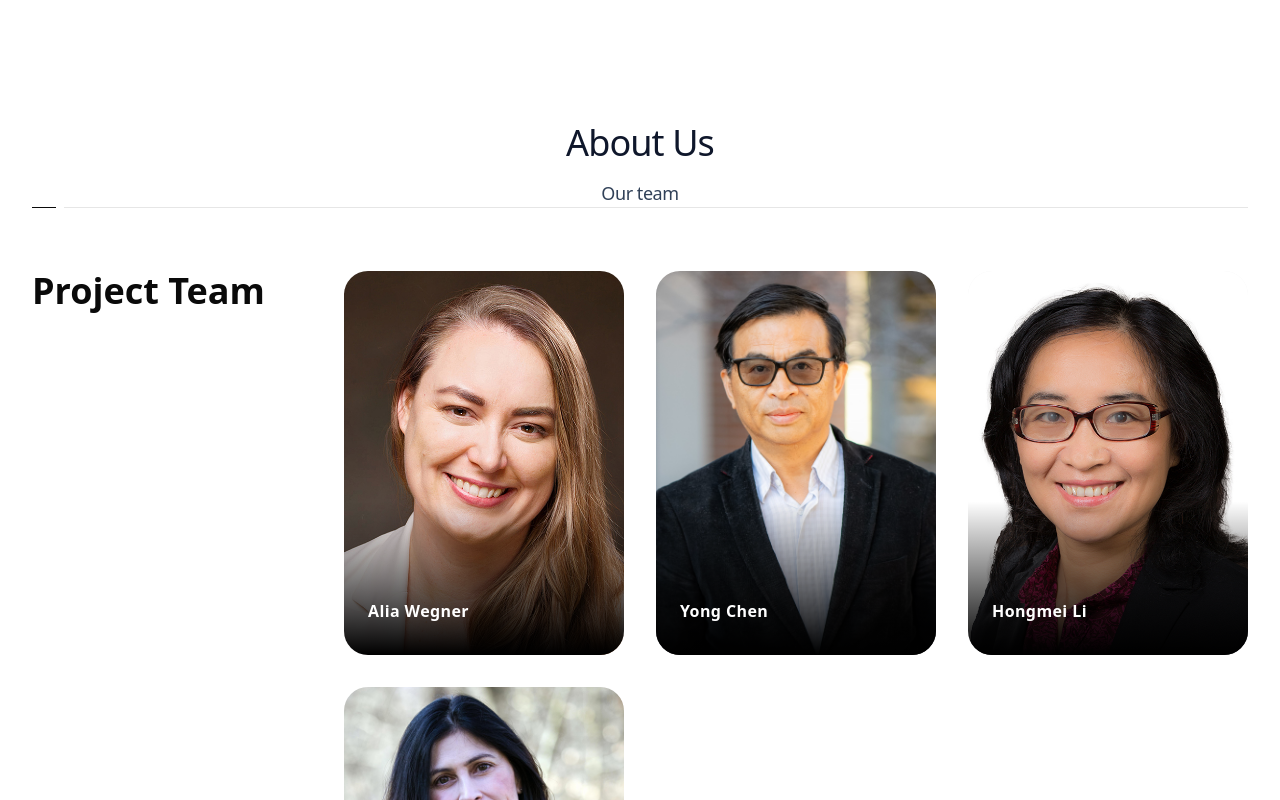
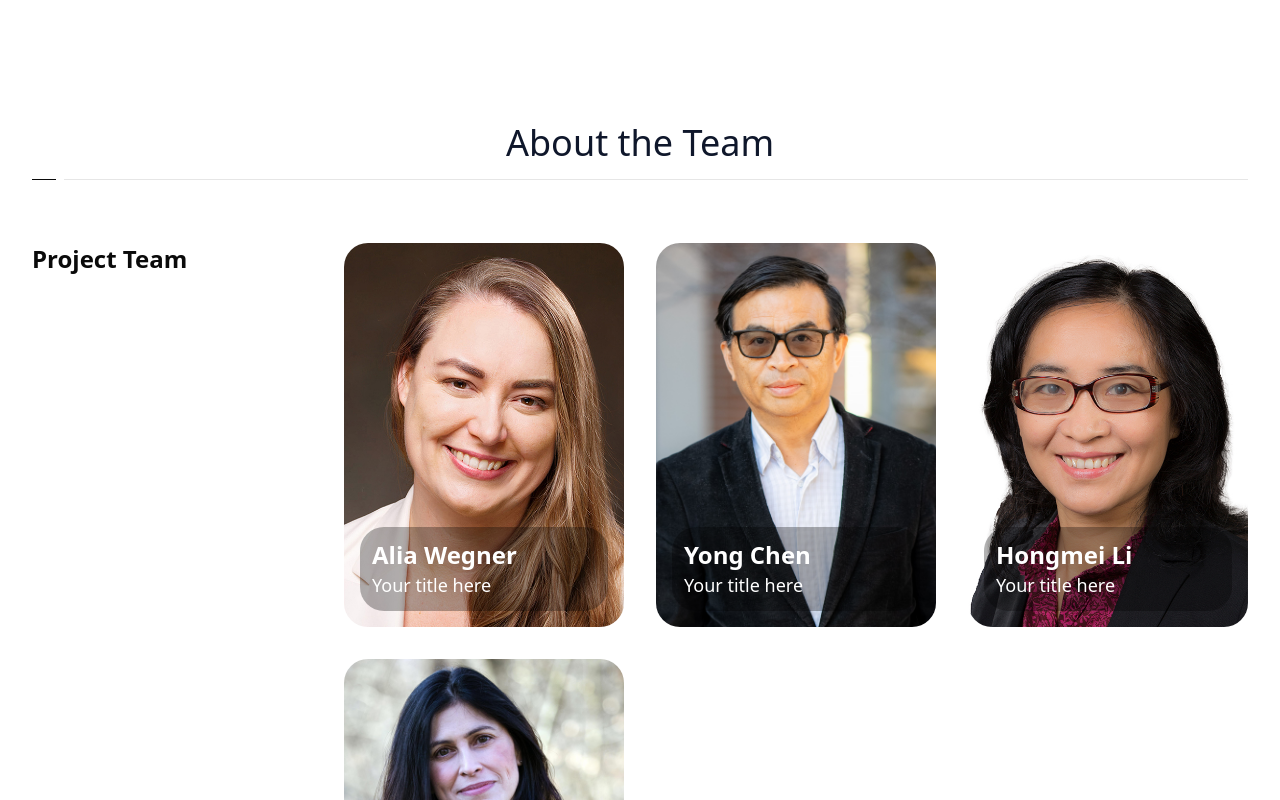
Before and after one commit to Meng-V/daaho, a Next.js app: page / in a window 1280 px wide. Shown: the part 4280-5080 px from the top of the page. Built offline with nearby package versions, Linux system fonts and the light colour scheme.

Commit message:
updated avatar

```diff
--- a/components/About.tsx
+++ b/components/About.tsx
@@ -3,6 +3,7 @@ import { Container } from './UI/Container'
 import { Border } from './UI/Border'
 import { FadeIn, FadeInStagger } from './UI/FadeIn'
 import { PROJECT_TEAM, COLLABORATORS } from "@/constant/StaticInfo"
+import PersonCard from './UI/PersonCard'
 
 
 const team = [
@@ -28,11 +29,11 @@ export function About() {
       <Container >
 
         <div className="mx-auto max-w-2xl md:text-center">
-          <h2 className="font-display text-3xl tracking-tight text-slate-900 sm:text-4xl">
-            About Us
+          <h2 className="font-display text-3xl text-slate-900 sm:text-4xl">
+            About the Team
           </h2>
           <p className="mt-4 text-lg tracking-tight text-slate-700">
-            Our team
+
           </p>
         </div>
 
@@ -42,9 +43,9 @@ export function About() {
               <Border as={FadeIn} />
               <div className="grid grid-cols-1 gap-6 pt-12 sm:pt-16 lg:grid-cols-4 xl:gap-8">
                 <FadeIn>
-                  <h2 className="font-display text-2xl font-semibold text-neutral-950">
+                  <h3 className="font-display text-2xl font-semibold text-neutral-950">
                     {group.title}
-                  </h2>
+                  </h3>
                 </FadeIn>
                 <div className="lg:col-span-3">
                   <ul
@@ -54,27 +55,13 @@ export function About() {
                     {group.people.map((person) => (
                       <li key={person.name}>
                         <FadeIn>
-                          <div className="group relative overflow-hidden rounded-3xl bg-neutral-100">
-                            <img
-                              alt={person.name}
-                              src={typeof person.imageTitle === 'string' ? person.imageTitle : person.imageTitle.src}
-                              width={0}
-                              height={0}
-                              className="h-96 w-full object-cover transition duration-500 motion-safe:group-hover:scale-105"
+                          <div className="group relative overflow-hidden rounded-3xl">
+                            <PersonCard
+                              name={person.name}
+                              title="Software Engineer"
+                              description={`${person.description[0]}` + "/n" + `${person.description[1]}`}
+                              imageUrl={typeof person.imageTitle === 'string' ? person.imageTitle : person.imageTitle.src}
                             />
-                            <div className="absolute inset-0 flex flex-col justify-end bg-gradient-to-t from-black to-black/0 to-40% p-6">
-                              <p className="font-display text-base/6 font-semibold tracking-wide text-white">
-                                {person.name}
-                              </p>
-                              <p className="mt-2 text-sm text-white">
-                                {person.description[0] && person.description[0].length > 0 &&
-                                  <p>- {person.description[0]}</p>
-                                }
-                                {person.description[1] && person.description[1].length > 0 &&
-                                  <p>- {person.description[1]}</p>
-                                }
-                              </p>
-                            </div>
                           </div>
                         </FadeIn>
                       </li>
--- /dev/null
+++ b/components/UI/PersonCard.tsx
@@ -0,0 +1,54 @@
+'use client'
+
+import { useState } from 'react'
+
+interface PersonCardProps {
+    name: string
+    title: string
+    description: string
+    imageUrl: string
+}
+
+export default function PersonCard({ name, title, description, imageUrl }: PersonCardProps) {
+    const [isHovered, setIsHovered] = useState(false)
+
+    return (
+        <div
+            className="relative overflow-hidden w-full h-96 rounded-lg shadow-lg"
+            onMouseEnter={() => setIsHovered(true)}
+            onMouseLeave={() => setIsHovered(false)}
+        >
+            {/* Background Image */}
+            <div
+                className="absolute inset-0 bg-cover bg-center z-0 transition-transform duration-300 ease-in-out"
+                style={{
+                    backgroundImage: `url(${imageUrl})`,
+                    transform: isHovered ? 'scale(1.1)' : 'scale(1)'
+                }}
+            />
+
+            {/* Overlay */}
+            <div className="absolute inset-0 bg-opacity-50 z-10" />
+
+            {/* Content Container */}
+            <div className={`relative z-20 h-full flex flex-col justify-end p-4 transition-all duration-300 ease-in-out ${isHovered ? 'bg-black/70' : 'bg-transparent'}`}>
+                {/* Description (hidden by default) */}
+                <div
+                    className={`text-white transition-all duration-300 ease-in-out ${isHovered ? 'opacity-100 transform translate-y-0' : 'opacity-0 transform translate-y-full'
+                        }`}
+                >
+                    <p className="text-sm">{description}</p>
+                </div>
+
+                {/* Name and Title */}
+                <div
+                    className={`bg-black/30 rounded-3xl p-3 transition-all duration-300 ease-in-out ${isHovered ? 'bg-transparent transform translate-y-10' : ''
+                        }`}
+                >
+                    <h4 className="text-white text-2xl font-bold">{name}</h4>
+                    <p className={`text-white text-lg ${isHovered ? 'translate-y-[180px]' : ''}`}>Your title here</p>
+                </div>
+            </div>
+        </div>
+    )
+}
--- a/components/UI/RedButton.tsx
+++ b/components/UI/RedButton.tsx
@@ -7,7 +7,7 @@ function RedButton({ buttonType, buttonName }: RedButtonProps) {
   return (
     <button
       type={buttonType}
-      className="flex-none rounded-md bg-red-700 px-3.5 py-2.5 text-sm font-semibold text-white shadow-xs hover:bg-red-600 focus-visible:outline focus-visible:outline-1 focus-visible:outline-offset-2 focus-visible:outline-red-900"
+      className="flex-none rounded-md bg-red-700 px-3.5 py-2.5 text-sm font-semibold text-white shadow-xs hover:bg-red-600 focus-visible:outline focus-visible:outline-offset-2 focus-visible:outline-red-900"
     >
       {buttonName}
     </button>
--- a/components/Upcoming.tsx
+++ b/components/Upcoming.tsx
@@ -44,6 +44,7 @@ function Event({
       </ul>
       <Button
         href={href}
+        target='_blank'
         variant={'outline'}
         color="slate"
         className="mt-8 no-underline bg-amber-100 font-semibold"
@@ -74,14 +75,14 @@ export function Upcoming() {
             name="Documenting Asian American History in Ohio: Make the Invisible Visible"
             date="Spring 2025, Date TBA"
             location="Walter Havighurst Special Collections and University Archives, Miami University"
-            href="/register"
+            href="https://www.lib.miamioh.edu/"
             description='Funded by National Historical Publications & Records Commission, the DAAHO project aims to document and digitize Asian American histories in Ohio since the 19th century. The interdisciplinary research team consists of scholars, librarians and archivists at Miami University, OSU, University of California Irvine and other places, and aims to systematically collect dispersed materials and turn them into a coherent database that allows students, educators, scholars, and community members to access the rich and diverse histories and contributions of Asians in the nation’s heartland. Come to learn more about this significant project and see how you can be part of it.'
           />
           <Event
             name="A Roundtable Discussion – Making the Invisible Visible: Documenting Asian Histories in Ohio through a Collaborative Digital Edition"
             date="March 13-16, 2025"
             location="Columbus, Ohio, Greater Columbus Convention Center"
-            href="/register"
+            href="https://www.asianstudies.org/conference/"
             description="The Association of Asian Studies Conference offers a unique opportunity to engage with Asian Studies and explore the latest research and ideas in the field. DAAHO project members will present on the current status of the project and future plans in an engaging roundtable discussion. Moderated by Dr. Pranav Jani (The Ohio State University), our roundtable will discuss the project’s recent launch, focusing on current engagement and research with community organizations. Dr. Li will discuss the aims and significance of the DAAHO as well as preliminary findings. Co-PI Dr. Yong Chen will discuss research on Asian food culture as an important part of both Asian American community formation and identity expression. Co PIs Alia Levar Wegner and Dr. Ann Marie Davis will share information about relevant archival collections as well as technical aspects in developing a collaborative digital edition. Community leader and public historian James Tecco will discuss his use of oral history and storytelling with Asian & Pacific Islander communities in the Cincinnati region. Making visible what was previously invisible in American history, our project will offer new insights on Asian border crossings in Ohio while inspiring new models for preserving and promoting marginalized histories of all minority populations."
           />
         </div>
```
Also changed, not shown: 2 other files (tests, documents, lock files or other folders).
